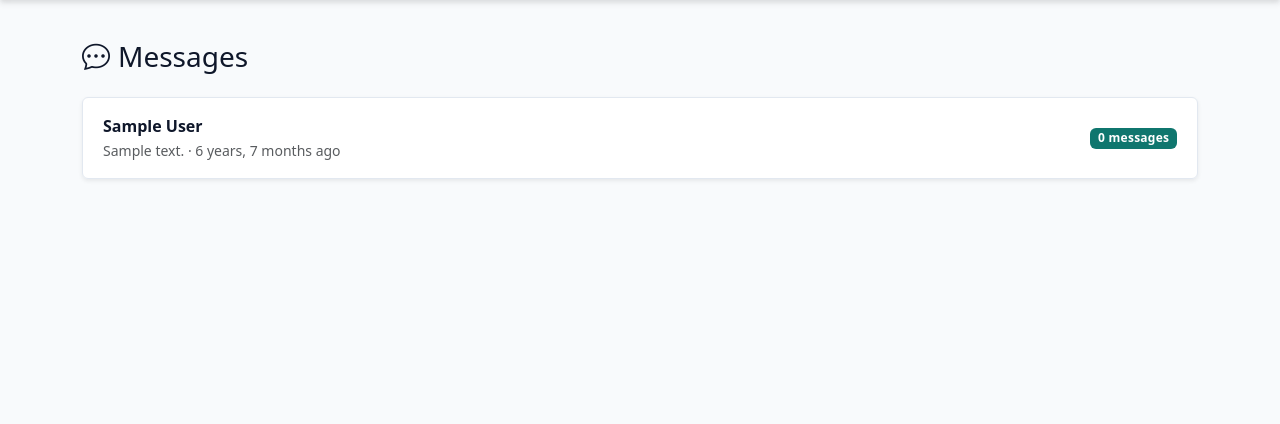
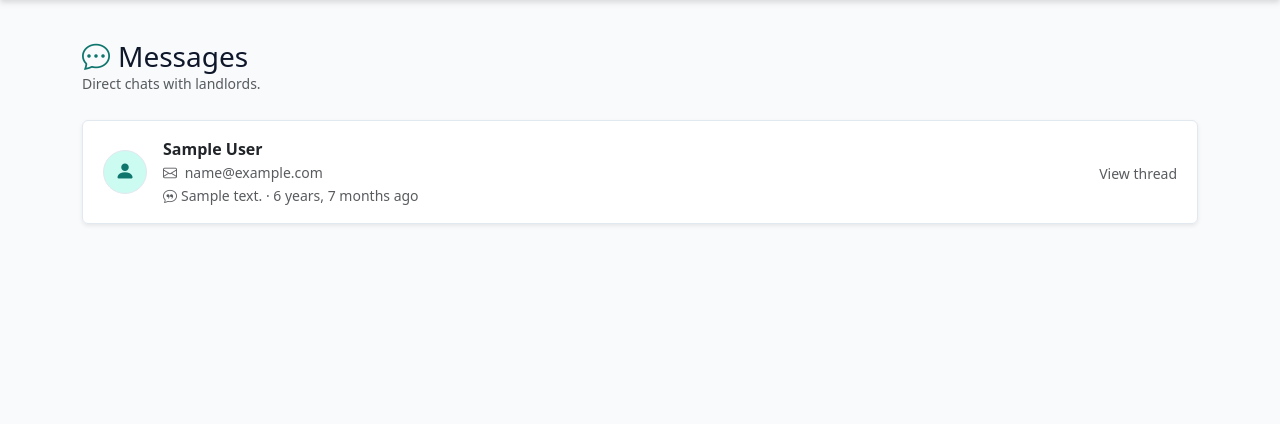
Before and after one commit to 1234donald/Landlord_Tenant-Direct, a Django app: page /tenant/messages/ in a window 1280 px wide. Shown: the part 63-487 px from the top of the page. Run offline with Django 5.2, Linux system fonts and the light colour scheme; a user stored in the database is signed in; tables that the repository leaves empty hold one stand-in row (values such as "Sample post"); some libraries are stand-ins or nearby versions.

Commit message:
feat(frontend): add messaging conversation and new conversation pages
- Redesign conversation list with unread badges, participant info and timestamps
- Redesign conversation detail with message history, sender/receiver bubbles and composer
- Redesign new conversation form with recipient selection and message body

```diff
--- a/templates/messaging/conversation_list.html
+++ b/templates/messaging/conversation_list.html
@@ -1,43 +1,58 @@
 {% extends "base.html" %}
 
-{% block title %}Messages - Landlord-Tenant Direct Connect{% endblock %}
+{% block title %}Messages | LT Direct{% endblock %}
 
 {% block content %}
-<h1 class="h3 mb-4"><i class="bi bi-chat-dots me-2"></i>Messages</h1>
+<div class="d-flex flex-wrap justify-content-between align-items-center mb-4 gap-2">
+    <div>
+        <h1 class="h3 mb-0"><i class="bi bi-chat-dots me-2" style="color:var(--lt-primary);"></i>Messages</h1>
+        <p class="text-muted small mb-0">
+            {% if user.is_tenant %}Direct chats with landlords.{% else %}Direct chats with tenants.{% endif %}
+        </p>
+    </div>
+</div>
 
 {% if conversations %}
-<div class="list-group shadow-sm">
+<div class="list-group shadow-sm border-0">
     {% for conversation in conversations %}
     <a href="{% url 'conversation-detail' conversation.pk %}"
-       class="list-group-item list-group-item-action d-flex justify-content-between align-items-center">
-        <div>
-            <strong>
+       class="list-group-item list-group-item-action d-flex align-items-center gap-3 py-3">
+        <div class="conv-avatar" aria-hidden="true">
+            <i class="bi bi-person-fill"></i>
+        </div>
+        <div class="flex-grow-1 min-w-0">
+            <div class="fw-semibold">
                 {% if user.is_tenant %}{{ conversation.landlord.get_full_name|default:conversation.landlord.email }}
                 {% else %}{{ conversation.tenant.get_full_name|default:conversation.tenant.email }}{% endif %}
-            </strong>
-            <div class="small text-muted">
+            </div>
+            <div class="small text-muted text-truncate">
+                <i class="bi bi-envelope me-1"></i>
+                {% if user.is_tenant %}{{ conversation.landlord.email }}{% else %}{{ conversation.tenant.email }}{% endif %}
+            </div>
+            <div class="small text-muted text-truncate">
                 {% with last=conversation.messages.last %}
-                {% if last %}{{ last.body|truncatechars:60 }} &middot; {{ last.created_at|timesince }} ago{% else %}No messages yet{% endif %}
+                {% if last %}
+                <i class="bi bi-chat-quote me-1"></i>{{ last.body|truncatechars:60 }} &middot; {{ last.created_at|timesince }} ago
+                {% else %}
+                <span class="fst-italic">No messages yet</span>
+                {% endif %}
                 {% endwith %}
             </div>
         </div>
-        {% with unread=conversation.messages %}
-        <span class="badge text-bg-primary">{{ unread|length }} message{{ unread|length|pluralize }}</span>
-        {% endwith %}
+        <div class="text-end flex-shrink-0">
+            {% if conversation.unread_count %}
+            <span class="badge rounded-pill text-bg-primary">{{ conversation.unread_count }} unread</span>
+            {% endif %}
+            <div class="small text-muted mt-1">View thread</div>
+        </div>
     </a>
     {% endfor %}
 </div>
 {% else %}
-<div class="alert alert-info empty-state">
-    <i class="bi bi-inbox me-1"></i>
-    {% if user.is_tenant %}
-    No conversations yet. Browse apartments and contact a landlord to get started.
-    {% else %}
-    No conversations yet. Tenants who contact you will appear here.
-    {% endif %}
-</div>
 {% if user.is_tenant %}
-<a href="{% url 'apartment-list' %}" class="btn btn-primary">Browse apartments</a>
+{% include "components/empty_state.html" with icon="bi-inbox" title="You have no conversations yet" description="Browse apartments and contact a landlord to start a conversation." action_url="/apartments/" action_text="Browse apartments" %}
+{% else %}
+{% include "components/empty_state.html" with icon="bi-inbox" title="No conversations yet" description="Tenants who contact you about your listings will appear here." %}
 {% endif %}
 {% endif %}
 {% endblock %}
```
Also changed, not shown: templates/messaging/conversation_detail.html (+25 -12 lines), templates/messaging/new_conversation.html (+36 -9 lines).
